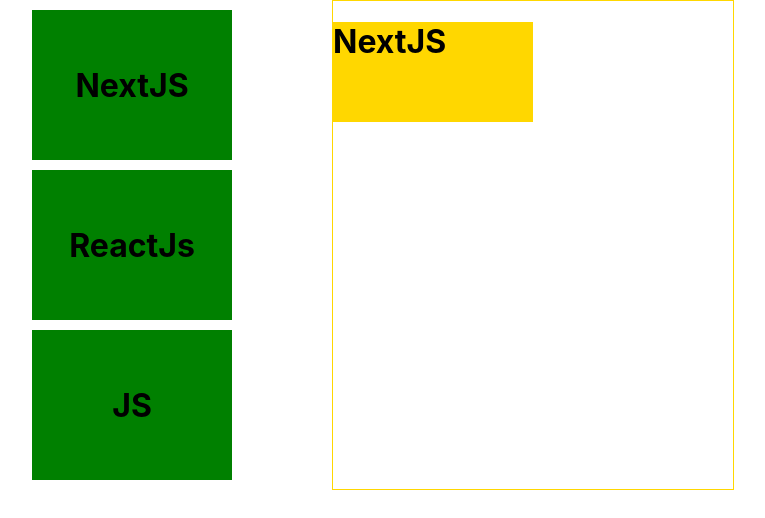
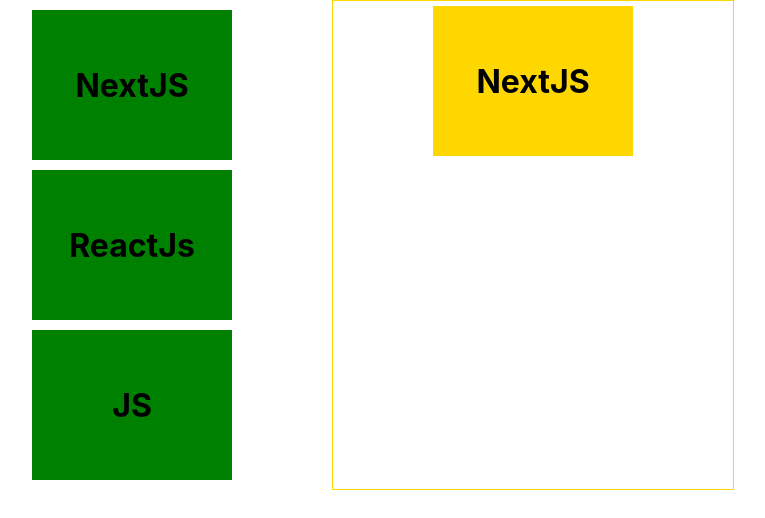
Before and after one commit to bilalimus/pr7, a React (Create React App) app: page / in a window 1280 px wide. Both pictures are taken after a click on the element "NextJS". Shown: the top 518 px of the page, without its empty margins (258-1023 px from the left). Built offline with nearby package versions, Linux system fonts and the light colour scheme.

Commit message:
don't add twice courses

```diff
--- a/src/App.css
+++ b/src/App.css
@@ -6,6 +6,9 @@
 .container-selected{
   width: 400px;
   border: 1px solid gold;
+  display: flex;
+  flex-direction: column;
+  align-items: center;
 }
 .container-courses{
   width: 400px;
--- a/src/App.js
+++ b/src/App.js
@@ -5,7 +5,11 @@
 import SelectedCourses from './components/SelectedCourses';
 
 
-const data = [
+
+
+
+function App() {
+  const [data, setData] = useState([
     {
       id: 'el1',
       title: 'NextJS',
@@ -21,22 +25,26 @@
       title: 'JS',
       checked: false,
     },
- ]
+   ])
+  const [sData, setSData] = useState([])
 
 
-function App() {
-  const [sData, setSData] = useState([])
 
-  const newSDataHandler = (newData) => {
-    // console.log(newData);
+  const newSDataHandler = (newData, index) => {
+    if(newData.checked === false){
+    data[index].checked = true
+    const newArr = data.map((el) => el)
+    setData(newArr)
     setSData([...sData, newData])
+    }
   }
   return (
     <div className="App">
       <div className='container-courses'>
-        {data.map((element) => {
+        {data.map((element, index) => {
         return (
         <Courses
+          index={index}
           newSDataHandler={newSDataHandler}
           key={element.id}
           id={element.id}
--- a/src/components/Courses.jsx
+++ b/src/components/Courses.jsx
@@ -1,4 +1,3 @@
-import React, { useState } from "react";
 import "./Courses.css";
 
 function Courses(props) {
@@ -9,7 +8,7 @@
       title: props.title,
       checked: props.checked,
     };
-    props.newSDataHandler(newData);
+    props.newSDataHandler(newData,props.index);
   };
   return (
     <div onClick={clickHandler} className="courses">
--- a/src/components/SelectedCourses.css
+++ b/src/components/SelectedCourses.css
@@ -1,5 +1,9 @@
 .selected-courses{
     width: 200px;
-    height: 100px;
+    height: 150px;
     background-color: gold;
+    display: flex;
+    margin: 5px;
+    justify-content: center;
+    align-items: center;
 }
```
Lines whose indentation alone changed are shown as unchanged.
